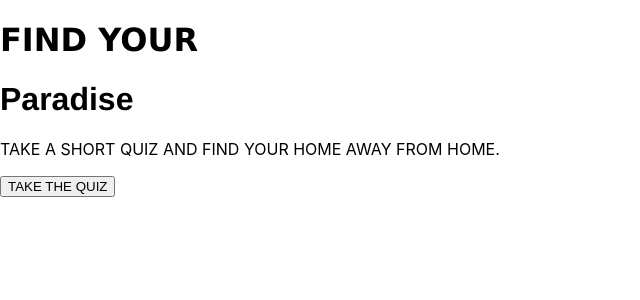
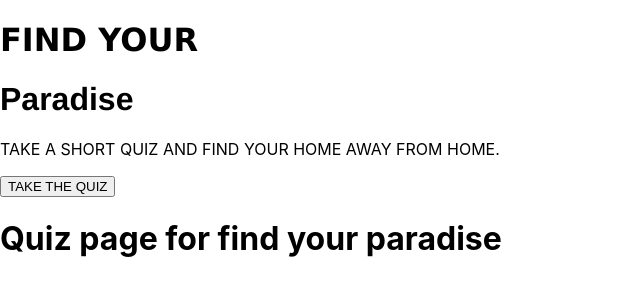
Before and after one commit to ska09634/FindYourParadise, a React (Create React App) app in the folder findyourparadise/: page / in a window 1280 px wide. Shown: the top 300 px of the page, without its empty margins (0-640 px from the left). Built offline with nearby package versions, Linux system fonts and the light colour scheme.

Commit message:
button redirects to quiz page

```diff
--- a/findyourparadise/src/App.js
+++ b/findyourparadise/src/App.js
@@ -5,7 +5,10 @@ import Results from './components/Results';
 
 function App() {
   return (
+    <div>
     <Home />
+    <Quiz />
+    </div>
   );
 }
 
--- a/findyourparadise/src/components/Home.js
+++ b/findyourparadise/src/components/Home.js
@@ -6,7 +6,9 @@ function Home() {
             <div className="paradise"><h1>Paradise</h1></div>
             <div className="description"><p>TAKE A SHORT QUIZ AND FIND YOUR HOME AWAY FROM HOME.</p></div>
             <div className="button">
+            <a href="Quiz.js">
                 <button>TAKE THE QUIZ</button>
+            </a>
             </div>
        </div>
     );
```
